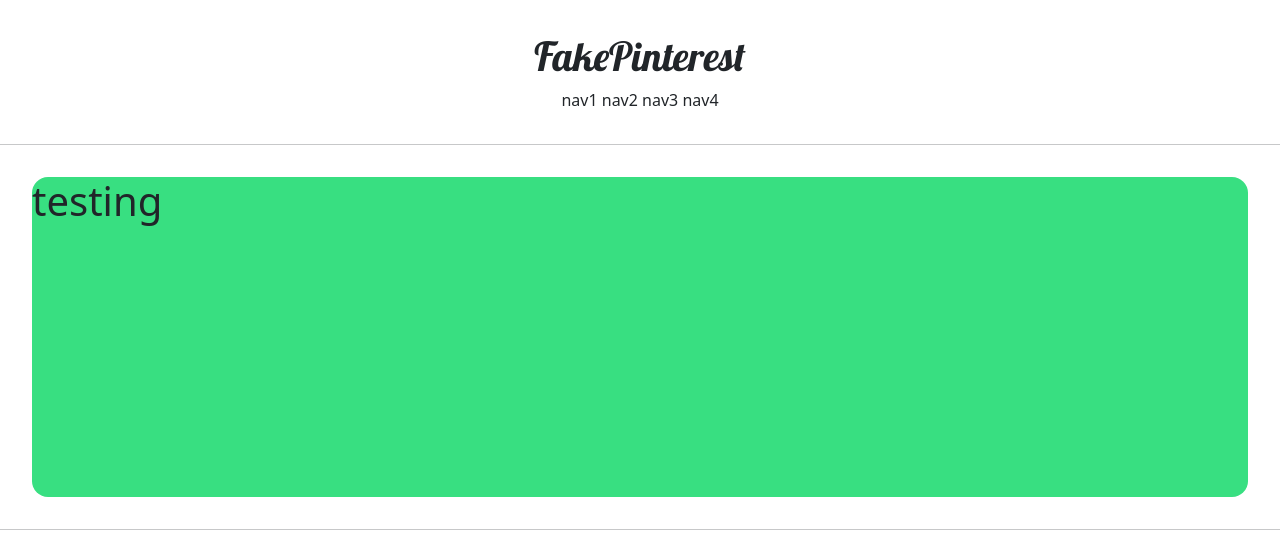
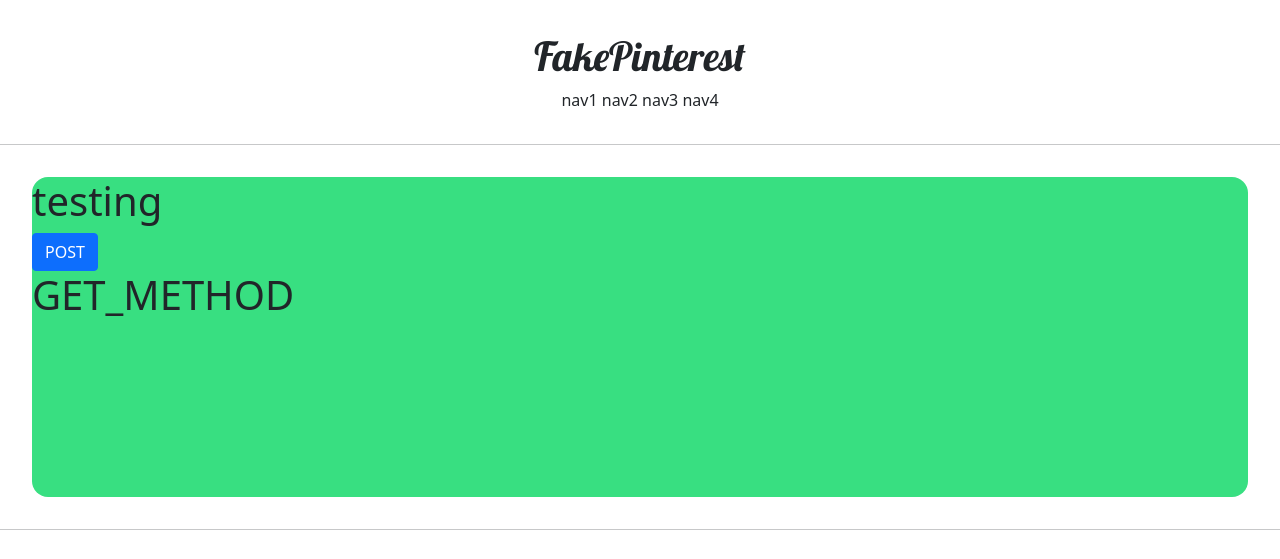
Before and after one commit to Rekite/CloneCoding, a Django app: page /account/hello_world/ in a window 1280 px wide. Shown: the top 559 px of the page. Run offline with Django 3.2, Linux system fonts and the light colour scheme.

Commit message:
add get/post

```diff
--- a/FakePinterest/fakepinterest/accountapp/templates/accountapp/hello_world.html
+++ b/FakePinterest/fakepinterest/accountapp/templates/accountapp/hello_world.html
@@ -6,5 +6,16 @@
         <h1>
             testing
         </h1>
+
+        <!--form: 서버에 보내는 요청 명세서-->
+        <form action="/account/hello_world/" method="post">
+            {% csrf_token %}
+            <input type="submit" class="btn btn-primary" value="POST">
+        </form>
+
+        <h1>
+            {{ text }}
+        </h1>
+
     </div>
 {% endblock %}
--- a/FakePinterest/fakepinterest/accountapp/views.py
+++ b/FakePinterest/fakepinterest/accountapp/views.py
@@ -3,4 +3,8 @@ from django.shortcuts import render
 
 # Create your views here.
 def hello_world(request):
-    return render(request, 'accountapp/hello_world.html')
+
+    if request.method == "POST":
+        return render(request, 'accountapp/hello_world.html', context={'text':'POST_METHOD'})
+    else:
+        return render(request, 'accountapp/hello_world.html', context={'text':'GET_METHOD'})
```
